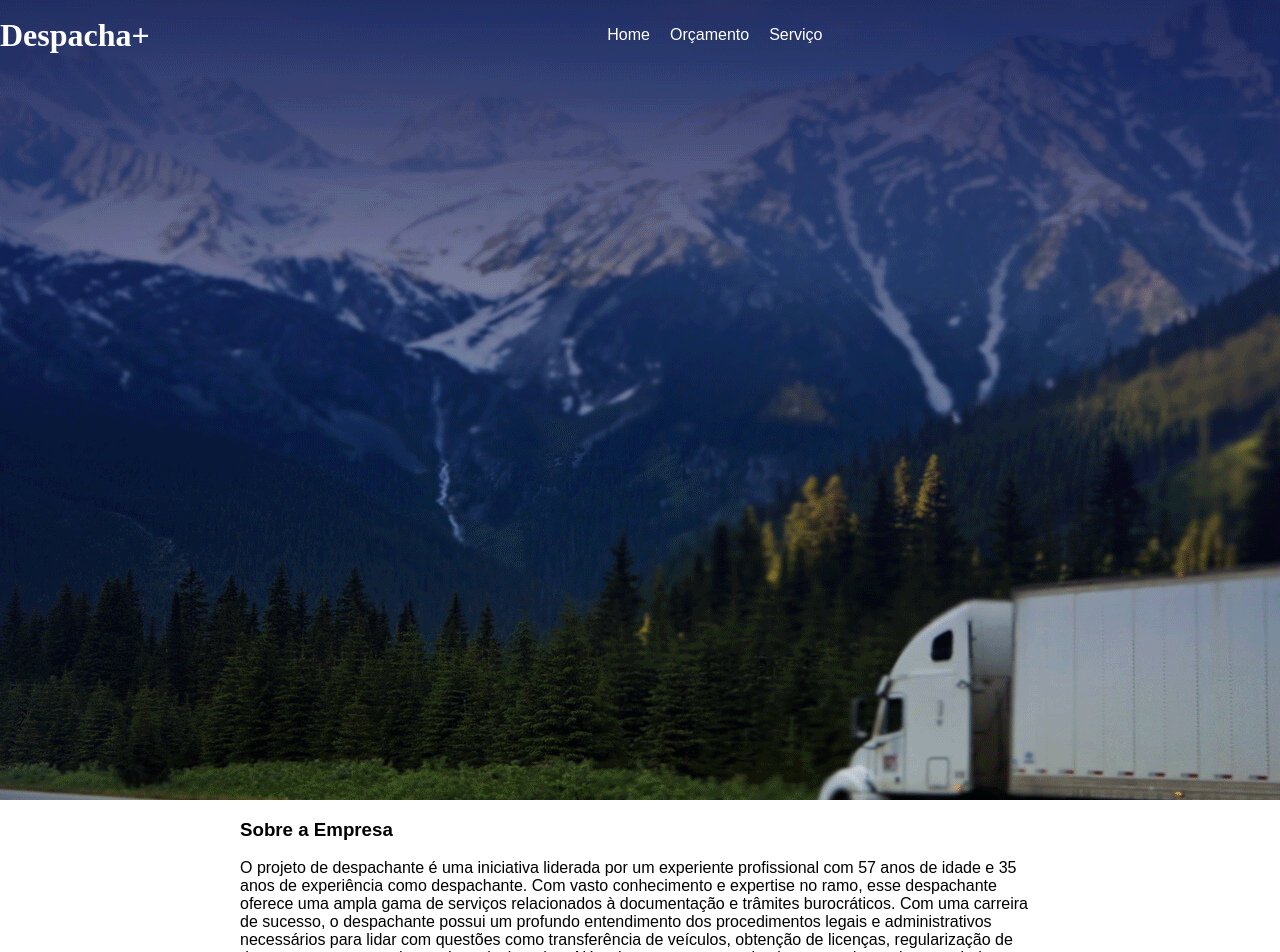
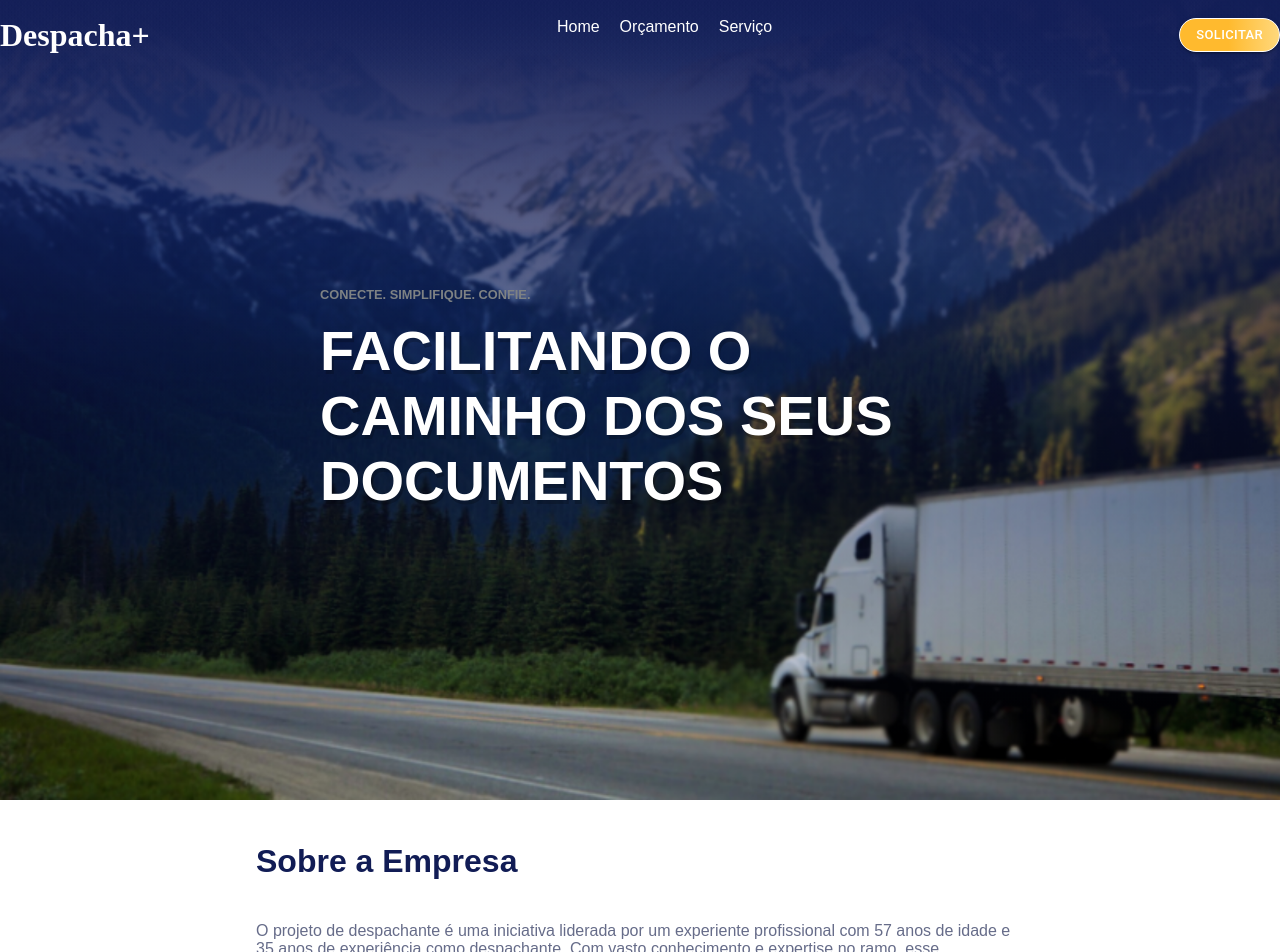
Before and after one commit to Viihgx/Projeto-Despachante, a React (Vite) app: page /home in a window 1280 px wide. Shown: the top 952 px of the page. Built offline with nearby package versions, Linux system fonts and the light colour scheme; a web font is replaced by a local one.

Commit message:
:sparkles:Adiciona root/ em andamento

```diff
--- a/src/components/Header/Header.css
+++ b/src/components/Header/Header.css
@@ -3,7 +3,7 @@
     position: fixed; /* Mantém o cabeçalho fixo no topo da página */
     width: 100%; /* Faz com que o cabeçalho ocupe toda a largura da página */
     z-index: 1000; /* Garante que o cabeçalho fique acima do conteúdo */
-    color: white;
+    color: var(--cor-texto);
     height: 70px;
     width: 100%;
     display: flex;
@@ -11,7 +11,7 @@
     justify-content: space-between;
 }
 
-h1 {
+.header-title {
     font-family: 'Galada', cursive;
     margin-right: 0; /* Removido para evitar deslocamento desnecessário */
 }
@@ -39,7 +39,7 @@ h1 {
 }
 
 .header nav ul li a {
-    color: white;
+    color: var(--cor-texto);
     text-decoration: none;
     transition: color 0.3s ease;
 }
--- a/src/components/Header/Header.tsx
+++ b/src/components/Header/Header.tsx
@@ -1,10 +1,11 @@
 import './Header.css';
+import Button from '@mui/material/Button';
 
 function Header() {
   return (
     <header className="header">
       <div style={{ flexShrink: 0 }}>
-        <h1>Despacha+</h1>
+        <h1 className="header-title">Despacha+</h1>
       </div>
       <nav className='nav-bar'>
         <ul>
@@ -12,6 +13,20 @@ function Header() {
           <li><a href="#">Orçamento</a></li>
           <li><a href="#">Serviço</a></li>
         </ul>
+      <Button sx={{
+        borderRadius: '2.7rem',
+        background: 'var(--cor-secundaria)',
+        color: 'color: rgba(17, 17, 17, 1)',
+        fontSize: '13px',
+        fontWeight: '550',
+        border: '.5px solid #fff',
+        lineHeight: '1.5',
+        '&:hover': {
+          background: 'var(--cor-primaria)',
+        },
+        }} variant="contained">
+        Solicitar
+      </Button>
       </nav>
     </header>
   );
--- a/src/index.css
+++ b/src/index.css
@@ -1,10 +1,31 @@
+html {
+    scrollbar-width: none;  /* Oculta a barra de rolagem no Firefox */
+}
+
+/* Para Chrome, Safari e outros navegadores baseados em WebKit */
+::-webkit-scrollbar {
+    display: none;  /* Oculta a barra de rolagem */
+}
+
+::selection {
+    background-color: #ffcc00; /* Cor de fundo ao selecionar */
+    color: #333; /* Cor do texto selecionado */
+}
+
 body {
-    font-family: 'Circular Sd', sans-serif;
+    font-family: 'Rubik', sans-serif;
     padding: 0;
     margin: 0;
     height: 100vh;
 }
 
 :root {
+    /* Cores  */
     --cor-primaria: #111c55;
+    --cor-secundaria: linear-gradient(90deg, rgba(255,186,46,1) 49%, rgba(255,216,124,1) 100%);
+    --cor-texto: #ffffff;
+    --cor-texto-secundario: #666C89;
+
+    /* Font */
+
 }
--- a/src/routes/Home.css
+++ b/src/routes/Home.css
@@ -1,22 +1,102 @@
 .imagem-fullscreen {
-    background-image: url('../assets/img/test-home.png');
-    object-fit: cover; /* Mantém a proporção da imagem e preenche a tela */
+    position: relative;
+    background-image: url('../assets/img/ImgEditadaHome.png');
+    /* object-fit: cover; */
     background-position: center;
-    background-repeat: no-repeat; /* Evita que a imagem seja repetida */
-    height: 100vh; /* Ajuste a altura para cobrir toda a tela */
+    background-repeat: no-repeat;
+    height: 100vh;
+    width: 100%;
+    /* height: auto; */
+    background-size: cover;
 }
 
-div p {
-    color: black;
+.container-img-text {
+    font-family: 'Epilogue', sans-serif;
+    position: absolute;
+    top: 50%;
+    left: 50%;
+    transform: translate(-50%, -50%);
+    display: flex;
+    flex-direction: column;
+    /* align-items: flex-start; */
+    margin: 0;
+    padding: 0;
 }
 
+.text-main {
+    display: flex;
+    align-items: flex-start;
+    justify-content: flex-start;
+    flex-wrap: wrap;
+    /* flex-direction: column; */
+    /* width: 86%; */
+}
+
+.texto-sobreposicao,
+.texto-superior {
+    font-family: 'Epilogue', sans-serif;
+    width: 100%;
+    box-sizing: border-box;
+    box-sizing: border-box; /* Garante que o preenchimento e a borda não aumentem a largura total */
+    width: 100%;
+    /* padding: 0 66px;  */
+}
+
+.texto-superior {
+    margin-bottom: 16px;
+    font-size: 0.8rem;
+    color: #7E8284;
+    font-weight: bold;
+    text-transform: uppercase;
+}
+
+.texto-sobreposicao {
+    font-size: 3.5rem;
+    /* font-family: 'LOVELO', sans-serif; */
+    color: white;
+    text-transform: uppercase;
+    font-weight: bold;
+    text-shadow: 2px 4px 0px rgba(0, 0, 0, 0.2);
+}
 
 .text-sobre {
-    padding: 0 240px; /* Adiciona preenchimento nas laterais */
+    padding: 0 20%;
 }
 
-@media (max-width: 768px) {
-    .imagem-fullscreen {
-        height: calc(100vh - 100px); /* Ajuste conforme necessário */
+.text-sobre h4 {
+    color: var(--cor-primaria);
+    font-size: 2rem;
+    font-weight: 600;
+}
+
+.text-sobre p {
+    color: #666C89;
+}
+
+@media (max-width: 1024px) {
+    .texto-superior {
+        font-size: 0.9rem; /* Reduza o tamanho da fonte para telas menores */
+    }
+
+    .texto-sobreposicao {
+        font-size: 1rem; /* Ajuste o tamanho da fonte baseado na largura da tela */
+    }
+
+    .text-sobre {
+        padding: 0 10%; /* Reduza o preenchimento lateral para mais espaço */
     }
 }
+
+@media (max-width: 425px) {
+    .texto-superior {
+        font-size: 0.75rem; /* Reduza ainda mais o tamanho da fonte para telas muito pequenas */
+    }
+
+    .texto-sobreposicao {
+        font-size: 5.5vw; /* Continue ajustando o tamanho da fonte */
+    }
+
+    .text-sobre p {
+        font-size: 0.9rem; /* Ajuste o tamanho da fonte do parágrafo */
+    }
+}
--- a/src/routes/Home.tsx
+++ b/src/routes/Home.tsx
@@ -5,9 +5,17 @@ function Home() {
     return (
        <div className='container-main'>
          <Header />
-         <div className="imagem-fullscreen"></div>
+         <div className="imagem-fullscreen">
+         </div>
+            <div className="container-img-text">
+               <div className='text-main'>
+                  <div className="texto-superior">Conecte. Simplifique. Confie.</div>
+                  <div className="texto-sobreposicao">Facilitando o caminho dos seus documentos</div>
+               </div>
+            </div>
+
          <div className='text-sobre'>
-            <h3>Sobre a Empresa</h3>
+            <h4>Sobre a Empresa</h4>
             <p>O projeto de despachante é uma iniciativa liderada por um experiente profissional com 57 anos de idade e 35 anos de experiência como despachante. Com vasto conhecimento e expertise no ramo, esse despachante oferece uma ampla gama de serviços relacionados à documentação e trâmites burocráticos.
 Com uma carreira de sucesso, o despachante possui um profundo entendimento dos procedimentos legais e administrativos necessários para lidar com questões como transferência de veículos, obtenção de licenças, regularização de documentos e outras demandas relacionadas.
 Além de seu extenso conhecimento, o despachante valoriza a comunicação clara e eficiente com os clientes. Ele se esforça para explicar os detalhes de cada etapa do processo, garantindo que os clientes compreendam plenamente o que está acontecendo e se sintam confortáveis durante todo o procedimento.
--- a/src/routes/Login.css
+++ b/src/routes/Login.css
@@ -41,7 +41,7 @@
     padding: 10px;
     border: none;
     border-radius: 2px;
-    background: linear-gradient(90deg, rgba(255,186,46,1) 49%, rgba(255,216,124,1) 100%);
+    background: var(--cor-secundaria);
     color: white;
     cursor: pointer;
   }
```
